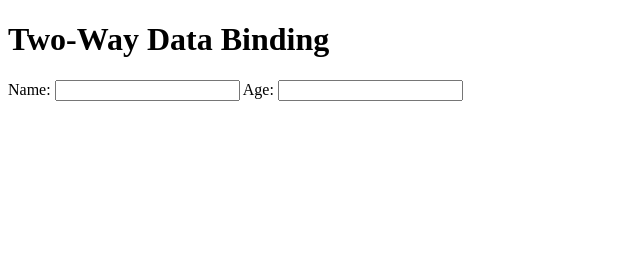
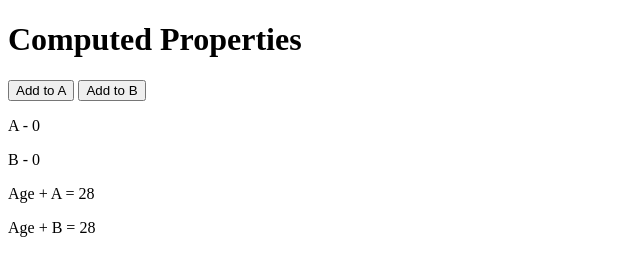
Before and after one commit to Tesla9527/learnVueJs, a plain HTML site: page index.html in a window 1280 px wide. Shown: the whole page, without its empty margins (0-640 px from the left). Drawn offline with nearby package versions, Linux system fonts and the light colour scheme.

Commit message:
Lesson8 - computed properties

```diff
--- a/index.html
+++ b/index.html
@@ -6,14 +6,14 @@
 	<link href="styles.css" rel="stylesheet" />
 </head>
 <body>
-<h1>Two-Way Data Binding</h1>
+<h1>Computed Properties</h1>
 <div id="app">
-	<label>Name:</label>
-  	<input type="text" v-model="name">
-  	<span>{{ name }}</span>
-  	<label>Age:</label>
-  	<input type="text" v-model="age">
-  	<span>{{ age }}</span>
+	<button v-on:click="a++">Add to A</button>
+	<button v-on:click="b++">Add to B</button>
+	<p>A - {{ a }}</p>
+	<p>B - {{ b }}</p>
+	<p>Age + A = {{ addToA }}</p>
+	<p>Age + B = {{ addToB }}</p>
 </div>
 </body>
 	<script src="https://cdn.jsdelivr.net/npm/vue/dist/vue.js"></script>
--- a/main.js
+++ b/main.js
@@ -1,15 +1,22 @@
 var app = new Vue({
   el: '#app',
   data: {
- 	name:'',
- 	age:''
+  	age: 28,
+ 	a: 0,
+ 	b: 0
   },
   methods:{
-  	logName: function(){
-  		console.log('you entered your name')
+
+  },
+  computed:{
+  	addToA: function() {
+  		console.log('addToA')
+  		return this.age + this.a
   	},
-  	logAge: function(){
-  		console.log('you entered your age')
+  	addToB: function(){
+  		console.log('addToB')
+  		return this.age + this.b
   	}
+
   }
 })
```
